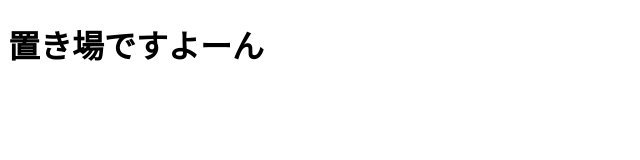
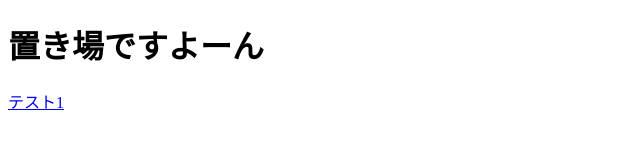
Before and after one commit to 76868/bullethells, a plain HTML site: page index.html in a window 1280 px wide. Shown: the full height of the page, 0-640 px from the left. Drawn offline with Linux system fonts and the light colour scheme.

Commit message:
Update index.html

```diff
--- a/index.html
+++ b/index.html
@@ -6,6 +6,9 @@
 </head>
 <body>
 <h1>置き場ですよーん</h1>
+        <p>
+            <a href="./bullethell">テスト1</a>
+        </p>
 </body>
 
 </html>
```
